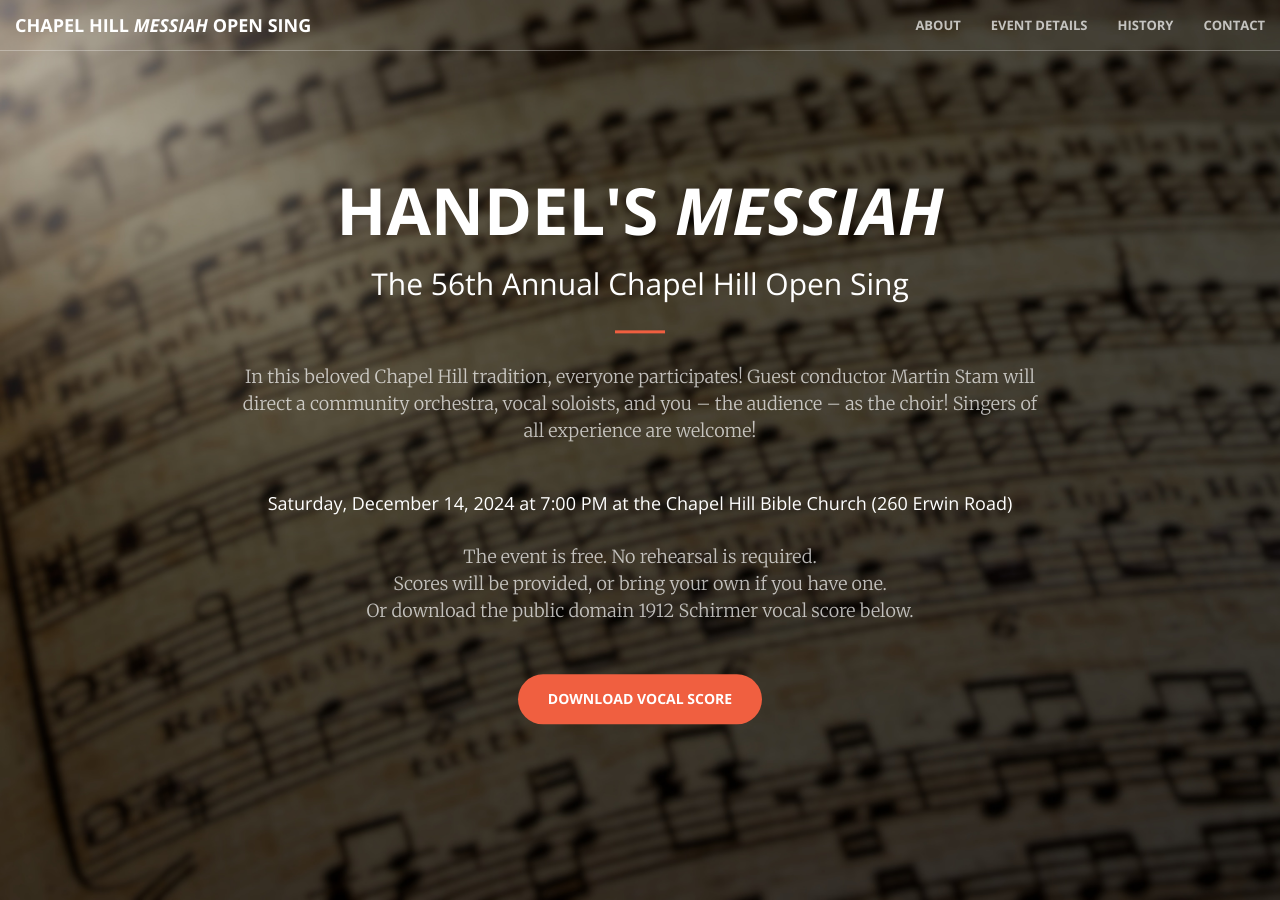
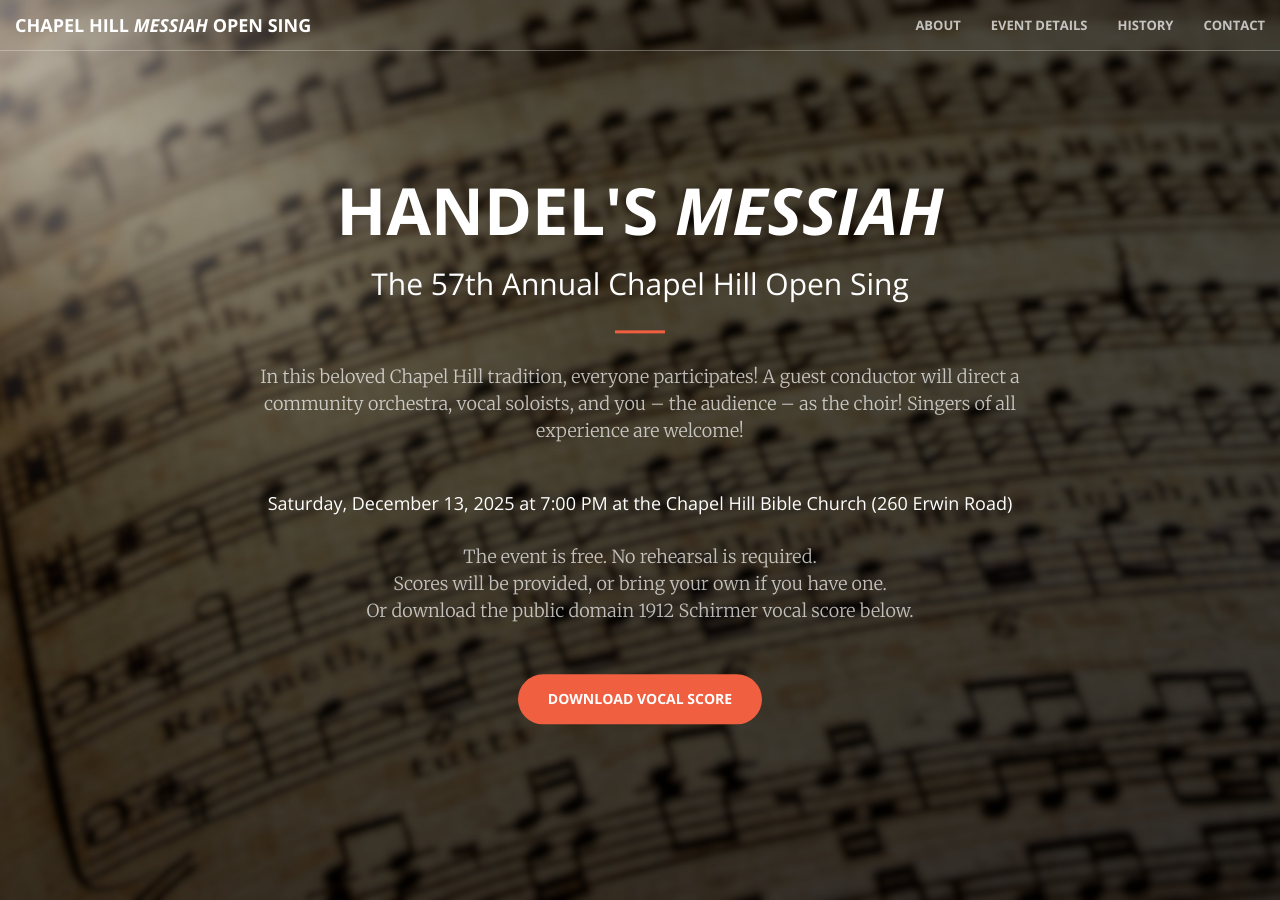
Before and after one commit to chapelhillmessiah/chapelhillmessiah.github.io, a Jekyll site: the page built from index.html, in a window 1280 px wide and 900 px high. Built offline with Jekyll 4.4.1, drawn with Linux system fonts in a browser that asks for light colours; some of the changed text lies outside the part shown.

Commit message:
Initial update for 2025 (conductor TBD)

```diff
--- a/_includes/contact.html
+++ b/_includes/contact.html
@@ -7,7 +7,7 @@
                 <p>Sign up for the <i>Messiah</i> Sing mailing list to be emailed about next year's event.</p>
                 <a href="https://forms.gle/7ZVjW8Bf9gYD95Tf9" class="btn btn-primary btn-xl">Sign Up</a>
                 <hr class="primary">
-                <p>Love this event? Want to help with the 2024 <i>Messiah</i> Sing?</p>
+                <p>Love this event? Want to help with the 2025 <i>Messiah</i> Sing?</p>
                 <p>This event is made possible by an army of volunteers. We welcome help from orchestral musicians, vocal soloists, and event volunteers!</p>
             </div>
         </div>
--- a/_includes/header.html
+++ b/_includes/header.html
@@ -3,10 +3,10 @@
         <div class="header-content-inner">
             <!-- <h1>Your Favorite Source of Free Bootstrap Themes</h1> -->
             <h1>Handel's <i>Messiah</i></h1>
-            <h2>The 56th Annual Chapel Hill Open Sing</h2>
+            <h2>The 57th Annual Chapel Hill Open Sing</h2>
             <hr>
-            <p>In this beloved Chapel Hill tradition, everyone participates! Guest conductor Martin Stam will direct a community orchestra, vocal soloists, and you – the audience – as the choir! Singers of all experience are welcome!</p>
-            <h4>Saturday, December 14, 2024 at 7:00 PM at the Chapel Hill Bible Church (260 Erwin Road)</h4>
+            <p>In this beloved Chapel Hill tradition, everyone participates! <!-- Guest conductor Martin Stam --> A guest conductor will direct a community orchestra, vocal soloists, and you – the audience – as the choir! Singers of all experience are welcome!</p>
+            <h4>Saturday, December 13, 2025 at 7:00 PM at the Chapel Hill Bible Church (260 Erwin Road)</h4>
             <br>
             <p>
                 The event is free. No rehearsal is required.
--- a/_includes/services.html
+++ b/_includes/services.html
@@ -13,7 +13,7 @@
                 <div class="service-box">
                     <!-- <i class="fa fa-4x fa-diamond wow bounceIn text-primary"></i> --!>
                     <h3>Date</h3>
-                    <p class="text-muted">Saturday, December 14, 2024</p>
+                    <p class="text-muted">Saturday, December 13, 2025</p>
                 </div>
             </div>
             <div class="col-lg-3 col-md-6 text-center">
```
Also changed, not shown: 1 other file.
